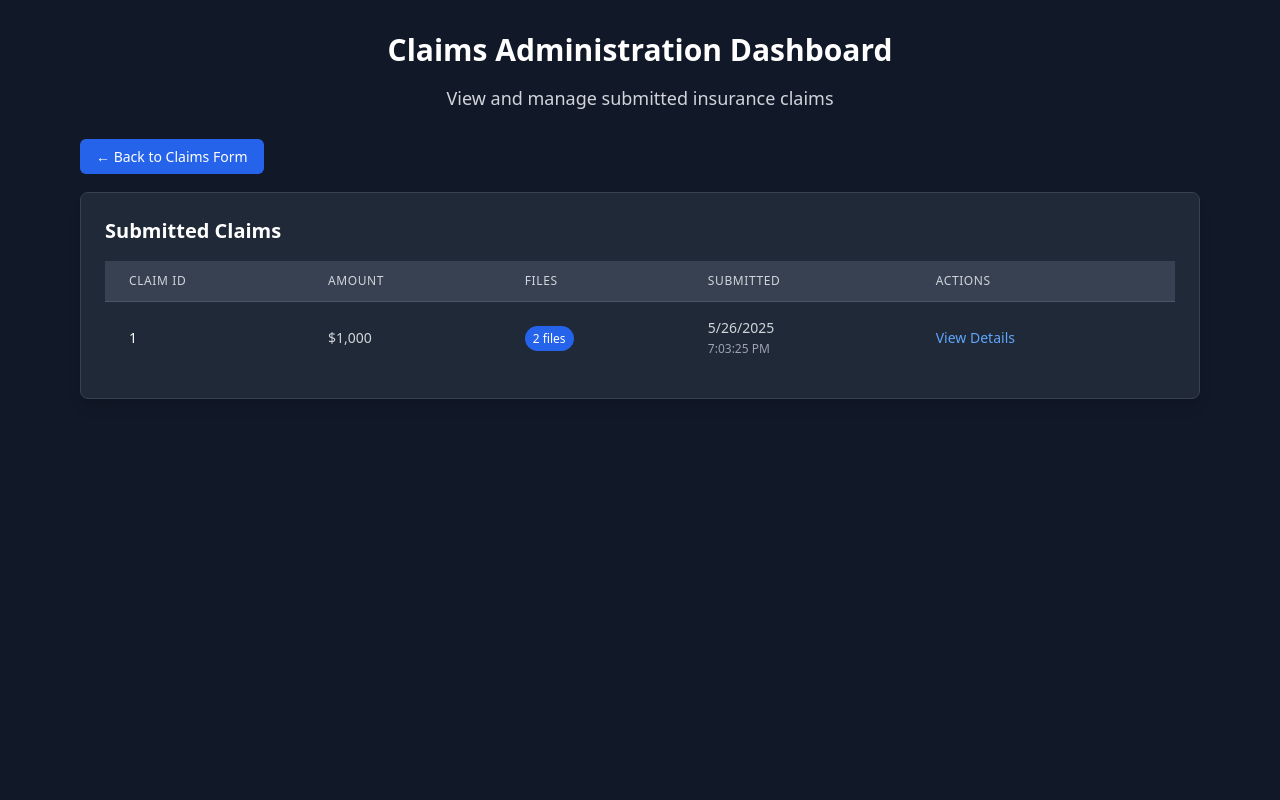
After one commit to robbalee/hack2future, a Flask app: page /admin in a window 1280 px wide. The commit adds this page. Run offline with Flask 3, Linux system fonts and the light colour scheme; some libraries are stand-ins or nearby versions.

Commit message:
Enhance car insurance claims demo with file upload functionality and admin dashboard
- Updated .gitignore to exclude demo uploads and common file types
- Revised README.md to reflect car insurance focus and added features
- Implemented file upload handling in app.py for claims submission
- Created admin.html for managing submitted claims
- Updated index.html to include file upload inputs for PDF and image evidence
- Enhanced script.js to handle form submission with file uploads
- Added claims data persistence in JSON format

```diff
--- a/demo/app.py
+++ b/demo/app.py
@@ -13,10 +13,56 @@ The application will serve the main page with a form for entering
 claim details and display simulated fraud prediction results.
 """
 
-from flask import Flask, render_template
+from flask import Flask, render_template, request, jsonify, send_file
+import os
+import uuid
+import json
+from datetime import datetime
 
 # Create Flask application instance
 app = Flask(__name__)
+
+# Configuration for file uploads
+UPLOAD_FOLDER = 'uploads'
+MAX_FILE_SIZE = 16 * 1024 * 1024  # 16MB max file size
+ALLOWED_EXTENSIONS = {'pdf', 'png', 'jpg', 'jpeg', 'gif'}
+
+app.config['UPLOAD_FOLDER'] = UPLOAD_FOLDER
+app.config['MAX_CONTENT_LENGTH'] = MAX_FILE_SIZE
+
+# Create uploads directory if it doesn't exist
+os.makedirs(UPLOAD_FOLDER, exist_ok=True)
+os.makedirs(os.path.join(UPLOAD_FOLDER, 'pdfs'), exist_ok=True)
+os.makedirs(os.path.join(UPLOAD_FOLDER, 'images'), exist_ok=True)
+
+def allowed_file(filename):
+    """Check if file extension is allowed"""
+    return '.' in filename and \
+           filename.rsplit('.', 1)[1].lower() in ALLOWED_EXTENSIONS
+
+def save_uploaded_file(file, file_type, claim_id):
+    """Save uploaded file and return file info"""
+    if file and allowed_file(file.filename):
+        # Create unique filename
+        original_filename = file.filename
+        file_extension = original_filename.rsplit('.', 1)[1].lower()
+        unique_filename = f"{claim_id}_{uuid.uuid4().hex[:8]}.{file_extension}"
+
+        # Determine subfolder based on file type
+        subfolder = 'pdfs' if file_type == 'pdf' else 'images'
+        filepath = os.path.join(app.config['UPLOAD_FOLDER'], subfolder, unique_filename)
+
+        # Save file
+        file.save(filepath)
+
+        return {
+            'original_name': original_filename,
+            'saved_name': unique_filename,
+            'file_path': filepath,
+            'file_type': file_type,
+            'file_size': os.path.getsize(filepath)
+        }
+    return None
 
 @app.route('/')
 def index():
@@ -26,6 +72,144 @@ def index():
     """
     return render_template('index.html')
 
+@app.route('/admin')
+def admin():
+    """
+    Admin dashboard to view submitted claims.
+    """
+    return render_template('admin.html')
+
+@app.route('/submit_claim', methods=['POST'])
+def submit_claim():
+    """
+    Handle claim submission with file uploads.
+    Saves uploaded files and returns file information.
+    """
+    try:
+        # Get form data
+        claim_id = request.form.get('claimId')
+        claim_amount = request.form.get('claimAmount')
+        description = request.form.get('description')
+
+        # Validate required fields
+        if not claim_id or not claim_amount or not description:
+            return jsonify({'success': False, 'error': 'Missing required fields'})
+
+        uploaded_files = []
+
+        # Handle PDF document upload
+        if 'pdfDocument' in request.files:
+            pdf_file = request.files['pdfDocument']
+            if pdf_file.filename:
+                file_info = save_uploaded_file(pdf_file, 'pdf', claim_id)
+                if file_info:
+                    uploaded_files.append(file_info)
+
+        # Handle image evidence uploads
+        if 'imageEvidence' in request.files:
+            image_files = request.files.getlist('imageEvidence')
+            for image_file in image_files:
+                if image_file.filename:
+                    file_info = save_uploaded_file(image_file, 'image', claim_id)
+                    if file_info:
+                        uploaded_files.append(file_info)
+
+        # Save claim data to JSON file for persistence
+        claim_data = {
+            'claim_id': claim_id,
+            'claim_amount': float(claim_amount),
+            'description': description,
+            'uploaded_files': uploaded_files,
+            'submission_time': datetime.now().isoformat()
+        }
+
+        # Save to claims directory
+        claims_dir = 'claims_data'
+        os.makedirs(claims_dir, exist_ok=True)
+
+        claim_file_path = os.path.join(claims_dir, f"{claim_id}.json")
+        with open(claim_file_path, 'w') as f:
+            json.dump(claim_data, f, indent=2)
+
+        return jsonify({
+            'success': True,
+            'uploadedFiles': uploaded_files,
+            'message': f'Claim {claim_id} submitted successfully'
+        })
+
+    except Exception as e:
+        return jsonify({'success': False, 'error': str(e)})
+
+@app.route('/get_claim/<claim_id>')
+def get_claim(claim_id):
+    """
+    Retrieve claim data and file information by claim ID.
+    """
+    try:
+        claim_file_path = os.path.join('claims_data', f"{claim_id}.json")
+
+        if not os.path.exists(claim_file_path):
+            return jsonify({'success': False, 'error': 'Claim not found'})
+
+        with open(claim_file_path, 'r') as f:
+            claim_data = json.load(f)
+
+        return jsonify({'success': True, 'claim_data': claim_data})
+
+    except Exception as e:
+        return jsonify({'success': False, 'error': str(e)})
+
+@app.route('/download_file/<claim_id>/<filename>')
+def download_file(claim_id, filename):
+    """
+    Download uploaded files by claim ID and filename.
+    """
+    try:
+        # Check if file is PDF or image based on extension
+        file_extension = filename.rsplit('.', 1)[1].lower()
+        if file_extension == 'pdf':
+            file_path = os.path.join(app.config['UPLOAD_FOLDER'], 'pdfs', filename)
+        else:
+            file_path = os.path.join(app.config['UPLOAD_FOLDER'], 'images', filename)
+
+        if os.path.exists(file_path):
+            return send_file(file_path, as_attachment=True)
+        else:
+            return jsonify({'success': False, 'error': 'File not found'})
+
+    except Exception as e:
+        return jsonify({'success': False, 'error': str(e)})
+
+@app.route('/list_claims')
+def list_claims():
+    """
+    List all submitted claims.
+    """
+    try:
+        claims_dir = 'claims_data'
+        if not os.path.exists(claims_dir):
+            return jsonify({'success': True, 'claims': []})
+
+        claims = []
+        for filename in os.listdir(claims_dir):
+            if filename.endswith('.json'):
+                with open(os.path.join(claims_dir, filename), 'r') as f:
+                    claim_data = json.load(f)
+                    claims.append({
+                        'claim_id': claim_data['claim_id'],
+                        'claim_amount': claim_data['claim_amount'],
+                        'submission_time': claim_data['submission_time'],
+                        'files_count': len(claim_data['uploaded_files'])
+                    })
+
+        # Sort by submission time (newest first)
+        claims.sort(key=lambda x: x['submission_time'], reverse=True)
+
+        return jsonify({'success': True, 'claims': claims})
+
+    except Exception as e:
+        return jsonify({'success': False, 'error': str(e)})
+
 if __name__ == '__main__':
     # Run the Flask application
     # debug=True enables auto-reload when files change during development
--- /dev/null
+++ b/demo/templates/admin.html
@@ -0,0 +1,241 @@
+<!DOCTYPE html>
+<html lang="en">
+<head>
+    <meta charset="UTF-8">
+    <meta name="viewport" content="width=device-width, initial-scale=1.0">
+    <title>Claims Administration - Car Insurance Demo</title>
+    <!-- Tailwind CSS CDN -->
+    <script src="https://cdn.tailwindcss.com"></script>
+</head>
+<body class="bg-gray-900 min-h-screen">
+    <div class="container mx-auto px-4 py-8 max-w-6xl">
+        <!-- Header -->
+        <div class="text-center mb-8">
+            <h1 class="text-3xl font-bold text-white mb-4">
+                Claims Administration Dashboard
+            </h1>
+            <p class="text-lg text-gray-300">
+                View and manage submitted insurance claims
+            </p>
+        </div>
+
+        <!-- Navigation -->
+        <div class="mb-6">
+            <a href="/" class="bg-blue-600 hover:bg-blue-700 text-white px-4 py-2 rounded-md text-sm font-medium transition">
+                ← Back to Claims Form
+            </a>
+        </div>
+
+        <!-- Claims List -->
+        <div class="bg-gray-800 rounded-lg shadow-lg p-6 border border-gray-700">
+            <h2 class="text-xl font-semibold text-white mb-4">Submitted Claims</h2>
+
+            <!-- Loading Indicator -->
+            <div id="loadingClaims" class="text-center py-8">
+                <div class="inline-flex items-center">
+                    <svg class="animate-spin -ml-1 mr-3 h-5 w-5 text-blue-600" xmlns="http://www.w3.org/2000/svg" fill="none" viewBox="0 0 24 24">
+                        <circle class="opacity-25" cx="12" cy="12" r="10" stroke="currentColor" stroke-width="4"></circle>
+                        <path class="opacity-75" fill="currentColor" d="M4 12a8 8 0 018-8V0C5.373 0 0 5.373 0 12h4zm2 5.291A7.962 7.962 0 014 12H0c0 3.042 1.135 5.824 3 7.938l3-2.647z"></path>
+                    </svg>
+                    <span class="text-blue-600 font-medium">Loading claims...</span>
+                </div>
+            </div>
+
+            <!-- Claims Table -->
+            <div id="claimsContainer" class="hidden">
+                <div class="overflow-x-auto">
+                    <table class="min-w-full divide-y divide-gray-600">
+                        <thead class="bg-gray-700">
+                            <tr>
+                                <th class="px-6 py-3 text-left text-xs font-medium text-gray-300 uppercase tracking-wider">
+                                    Claim ID
+                                </th>
+                                <th class="px-6 py-3 text-left text-xs font-medium text-gray-300 uppercase tracking-wider">
+                                    Amount
+                                </th>
+                                <th class="px-6 py-3 text-left text-xs font-medium text-gray-300 uppercase tracking-wider">
+                                    Files
+                                </th>
+                                <th class="px-6 py-3 text-left text-xs font-medium text-gray-300 uppercase tracking-wider">
+                                    Submitted
+                                </th>
+                                <th class="px-6 py-3 text-left text-xs font-medium text-gray-300 uppercase tracking-wider">
+                                    Actions
+                                </th>
+                            </tr>
+                        </thead>
+                        <tbody id="claimsTableBody" class="bg-gray-800 divide-y divide-gray-600">
+                            <!-- Claims will be populated here -->
+                        </tbody>
+                    </table>
+                </div>
+            </div>
+
+            <!-- No Claims Message -->
+            <div id="noClaimsMessage" class="hidden text-center py-8">
+                <p class="text-gray-400">No claims have been submitted yet.</p>
+            </div>
+        </div>
+
+        <!-- Claim Detail Modal -->
+        <div id="claimModal" class="hidden fixed inset-0 bg-black bg-opacity-50 flex items-center justify-center z-50">
+            <div class="bg-gray-800 rounded-lg p-6 max-w-2xl w-full mx-4 max-h-[90vh] overflow-y-auto border border-gray-700">
+                <div class="flex justify-between items-center mb-4">
+                    <h3 class="text-xl font-semibold text-white" id="modalTitle">Claim Details</h3>
+                    <button id="closeModal" class="text-gray-400 hover:text-white">
+                        <svg class="w-6 h-6" fill="none" stroke="currentColor" viewBox="0 0 24 24">
+                            <path stroke-linecap="round" stroke-linejoin="round" stroke-width="2" d="M6 18L18 6M6 6l12 12"></path>
+                        </svg>
+                    </button>
+                </div>
+                <div id="modalContent">
+                    <!-- Claim details will be populated here -->
+                </div>
+            </div>
+        </div>
+    </div>
+
+    <script>
+        // Load claims when page loads
+        document.addEventListener('DOMContentLoaded', loadClaims);
+
+        async function loadClaims() {
+            try {
+                const response = await fetch('/list_claims');
+                const data = await response.json();
+
+                document.getElementById('loadingClaims').classList.add('hidden');
+
+                if (data.success && data.claims.length > 0) {
+                    displayClaims(data.claims);
+                    document.getElementById('claimsContainer').classList.remove('hidden');
+                } else {
+                    document.getElementById('noClaimsMessage').classList.remove('hidden');
+                }
+            } catch (error) {
+                console.error('Error loading claims:', error);
+                document.getElementById('loadingClaims').innerHTML = '<p class="text-red-400">Error loading claims</p>';
+            }
+        }
+
+        function displayClaims(claims) {
+            const tbody = document.getElementById('claimsTableBody');
+            tbody.innerHTML = '';
+
+            claims.forEach(claim => {
+                const row = document.createElement('tr');
+                row.className = 'hover:bg-gray-700 transition';
+
+                const submissionDate = new Date(claim.submission_time).toLocaleDateString();
+                const submissionTime = new Date(claim.submission_time).toLocaleTimeString();
+
+                row.innerHTML = `
+                    <td class="px-6 py-4 whitespace-nowrap text-sm font-medium text-white">
+                        ${claim.claim_id}
+                    </td>
+                    <td class="px-6 py-4 whitespace-nowrap text-sm text-gray-300">
+                        $${claim.claim_amount.toLocaleString()}
+                    </td>
+                    <td class="px-6 py-4 whitespace-nowrap text-sm text-gray-300">
+                        <span class="bg-blue-600 text-white px-2 py-1 rounded-full text-xs">
+                            ${claim.files_count} files
+                        </span>
+                    </td>
+                    <td class="px-6 py-4 whitespace-nowrap text-sm text-gray-300">
+                        ${submissionDate}<br>
+                        <span class="text-xs text-gray-400">${submissionTime}</span>
+                    </td>
+                    <td class="px-6 py-4 whitespace-nowrap text-sm font-medium">
+                        <button onclick="viewClaim('${claim.claim_id}')"
+                                class="text-blue-400 hover:text-blue-300 mr-3">
+                            View Details
+                        </button>
+                    </td>
+                `;
+
+                tbody.appendChild(row);
+            });
+        }
+
+        async function viewClaim(claimId) {
+            try {
+                const response = await fetch(`/get_claim/${claimId}`);
+                const data = await response.json();
+
+                if (data.success) {
+                    displayClaimModal(data.claim_data);
+                } else {
+                    alert('Error loading claim details: ' + data.error);
+                }
+            } catch (error) {
+                console.error('Error loading claim details:', error);
+                alert('Error loading claim details');
+            }
+        }
+
+        function displayClaimModal(claimData) {
+            document.getElementById('modalTitle').textContent = `Claim ${claimData.claim_id}`;
+
+            const submissionDate = new Date(claimData.submission_time).toLocaleString();
+
+            let filesHtml = '';
+            if (claimData.uploaded_files && claimData.uploaded_files.length > 0) {
+                filesHtml = '<h4 class="font-medium text-white mb-2">Uploaded Files:</h4>';
+                claimData.uploaded_files.forEach(file => {
+                    const fileSize = (file.file_size / 1024).toFixed(1);
+                    filesHtml += `
+                        <div class="bg-gray-700 p-3 rounded mb-2 flex justify-between items-center">
+                            <div>
+                                <p class="text-sm text-white">${file.original_name}</p>
+                                <p class="text-xs text-gray-400">${file.file_type.toUpperCase()} • ${fileSize} KB</p>
+                            </div>
+                            <a href="/download_file/${claimData.claim_id}/${file.saved_name}"
+                               class="bg-blue-600 hover:bg-blue-700 text-white px-3 py-1 rounded text-xs">
+                                Download
+                            </a>
+                        </div>
+                    `;
+                });
+            } else {
+                filesHtml = '<p class="text-gray-400 text-sm">No files uploaded</p>';
+            }
+
+            document.getElementById('modalContent').innerHTML = `
+                <div class="space-y-4">
+                    <div>
+                        <label class="block text-sm font-medium text-gray-300 mb-1">Claim Amount:</label>
+                        <p class="text-lg font-semibold text-white">$${claimData.claim_amount.toLocaleString()}</p>
+                    </div>
+
+                    <div>
+                        <label class="block text-sm font-medium text-gray-300 mb-1">Description:</label>
+                        <p class="text-white bg-gray-700 p-3 rounded">${claimData.description}</p>
+                    </div>
+
+                    <div>
+                        <label class="block text-sm font-medium text-gray-300 mb-1">Submission Time:</label>
+                        <p class="text-gray-300">${submissionDate}</p>
+                    </div>
+
+                    <div>
+                        ${filesHtml}
+                    </div>
+                </div>
+            `;
+
+            document.getElementById('claimModal').classList.remove('hidden');
+        }
+
+        // Close modal handlers
+        document.getElementById('closeModal').addEventListener('click', () => {
+            document.getElementById('claimModal').classList.add('hidden');
+        });
+
+        document.getElementById('claimModal').addEventListener('click', (e) => {
+            if (e.target === document.getElementById('claimModal')) {
+                document.getElementById('claimModal').classList.add('hidden');
+            }
+        });
+    </script>
+</body>
+</html>
```
Also changed, not shown: demo/claims_data/1.json (added, +22 -0 lines), demo/static/script.js (+65 -11 lines), demo/templates/index.html (+33 -7 lines), demo/README.md, 1 other file.
